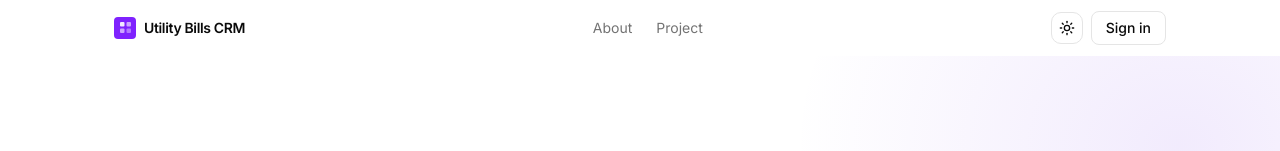
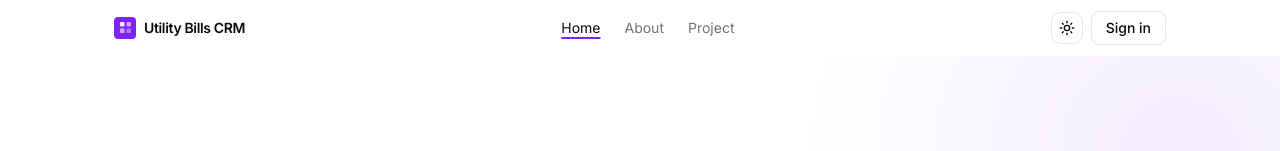
Before and after one commit to ArtLoban/utility-bills-crm, a Next.js app: page / in a window 1280 px wide. Shown: the top 151 px of the page. Built offline with nearby package versions, Linux system fonts and the light colour scheme; no server answers.

Commit message:
feat: add Home nav item and active link highlight to public header

```diff
--- a/app/(public)/_components/public-header.tsx
+++ b/app/(public)/_components/public-header.tsx
@@ -6,6 +6,7 @@ import { PublicMobileMenu } from "@/components/public-mobile-menu";
 import { auth } from "@/lib/auth";
 import { ROUTES } from "@/lib/routes";
 import { PublicHeaderShell } from "./public-header-shell";
+import { PublicNavLink } from "./public-nav-link";
 
 export const PublicHeader = async () => {
   const [session, t] = await Promise.all([auth(), getTranslations("landing")]);
@@ -17,33 +18,12 @@ export const PublicHeader = async () => {
         <PublicLogo />
 
         <nav className="hidden flex-1 items-center justify-center gap-1 md:flex">
-          <Link
-            href={ROUTES.about}
-            className="text-muted-foreground hover:text-foreground rounded-md px-2.5 py-1 text-sm transition-colors"
-          >
-            {t("nav.about")}
-          </Link>
-          <Link
-            href={ROUTES.project}
-            className="text-muted-foreground hover:text-foreground rounded-md px-2.5 py-1 text-sm transition-colors"
-          >
-            {t("nav.project")}
-          </Link>
-          {user && (
-            <Link
-              href={ROUTES.dashboard}
-              className="text-muted-foreground hover:text-foreground rounded-md px-2.5 py-1 text-sm transition-colors"
-            >
-              {t("nav.dashboard")}
-            </Link>
-          )}
+          <PublicNavLink href={ROUTES.home} label={t("nav.home")} />
+          <PublicNavLink href={ROUTES.about} label={t("nav.about")} />
+          <PublicNavLink href={ROUTES.project} label={t("nav.project")} />
+          {user && <PublicNavLink href={ROUTES.dashboard} label={t("nav.dashboard")} />}
           {user?.systemRole === "admin" && (
-            <Link
-              href={ROUTES.admin.root}
-              className="text-muted-foreground hover:text-foreground rounded-md px-2.5 py-1 text-sm transition-colors"
-            >
-              {t("nav.adminPanel")}
-            </Link>
+            <PublicNavLink href={ROUTES.admin.root} label={t("nav.adminPanel")} />
           )}
         </nav>
 
--- /dev/null
+++ b/app/(public)/_components/public-nav-link.tsx
@@ -0,0 +1,29 @@
+"use client";
+
+import Link from "next/link";
+import { usePathname } from "next/navigation";
+import { cn } from "@/lib/utils";
+
+type TProps = {
+  href: string;
+  label: string;
+};
+
+export const PublicNavLink = ({ href, label }: TProps) => {
+  const pathname = usePathname();
+  const active = pathname === href;
+
+  return (
+    <Link
+      href={href}
+      className={cn(
+        "rounded-md px-2.5 py-1 text-sm transition-colors",
+        active
+          ? "text-foreground underline decoration-violet-600 decoration-2 underline-offset-4"
+          : "text-muted-foreground hover:text-foreground",
+      )}
+    >
+      {label}
+    </Link>
+  );
+};
--- a/components/public-mobile-menu.tsx
+++ b/components/public-mobile-menu.tsx
@@ -2,7 +2,9 @@
 
 import Link from "next/link";
 import { Menu } from "lucide-react";
+import { usePathname } from "next/navigation";
 import { useTranslations } from "next-intl";
+import { cn } from "@/lib/utils";
 import { Sheet, SheetContent, SheetTrigger, SheetTitle } from "@/components/ui/sheet";
 import { PublicLogo } from "@/components/public-logo";
 import { ThemeToggle } from "@/components/theme-toggle";
@@ -15,6 +17,15 @@ type TProps = {
 
 export const PublicMobileMenu = ({ isLoggedIn, isAdmin }: TProps) => {
   const t = useTranslations("landing");
+  const pathname = usePathname();
+
+  const navLinkClass = (href: string) =>
+    cn(
+      "text-sm transition-colors",
+      pathname === href
+        ? "text-foreground underline decoration-violet-600 decoration-2 underline-offset-4"
+        : "text-muted-foreground hover:text-foreground",
+    );
 
   return (
     <Sheet>
@@ -29,31 +40,22 @@ export const PublicMobileMenu = ({ isLoggedIn, isAdmin }: TProps) => {
         <div className="flex flex-col gap-6 pt-6">
           <PublicLogo />
           <nav className="flex flex-col gap-1">
-            <Link
-              href={ROUTES.about}
-              className="text-muted-foreground hover:text-foreground text-sm transition-colors"
-            >
+            <Link href={ROUTES.home} className={navLinkClass(ROUTES.home)}>
+              {t("nav.home")}
+            </Link>
+            <Link href={ROUTES.about} className={navLinkClass(ROUTES.about)}>
               {t("nav.about")}
             </Link>
-            <Link
-              href={ROUTES.project}
-              className="text-muted-foreground hover:text-foreground text-sm transition-colors"
-            >
+            <Link href={ROUTES.project} className={navLinkClass(ROUTES.project)}>
               {t("nav.project")}
             </Link>
             {isLoggedIn && (
-              <Link
-                href={ROUTES.dashboard}
-                className="text-muted-foreground hover:text-foreground text-sm transition-colors"
-              >
+              <Link href={ROUTES.dashboard} className={navLinkClass(ROUTES.dashboard)}>
                 {t("nav.dashboard")}
               </Link>
             )}
             {isAdmin && (
-              <Link
-                href={ROUTES.admin.root}
-                className="text-muted-foreground hover:text-foreground text-sm transition-colors"
-              >
+              <Link href={ROUTES.admin.root} className={navLinkClass(ROUTES.admin.root)}>
                 {t("nav.adminPanel")}
               </Link>
             )}
--- a/messages/en.json
+++ b/messages/en.json
@@ -16,6 +16,7 @@
   },
   "landing": {
     "nav": {
+      "home": "Home",
       "about": "About",
       "project": "Project",
       "dashboard": "Dashboard",
--- a/messages/ru.json
+++ b/messages/ru.json
@@ -16,6 +16,7 @@
   },
   "landing": {
     "nav": {
+      "home": "Главная",
       "about": "О проекте",
       "project": "Архитектура",
       "dashboard": "Панель",
--- a/messages/uk.json
+++ b/messages/uk.json
@@ -16,6 +16,7 @@
   },
   "landing": {
     "nav": {
+      "home": "Головна",
       "about": "Про проєкт",
       "project": "Архітектура",
       "dashboard": "Панель",
```
